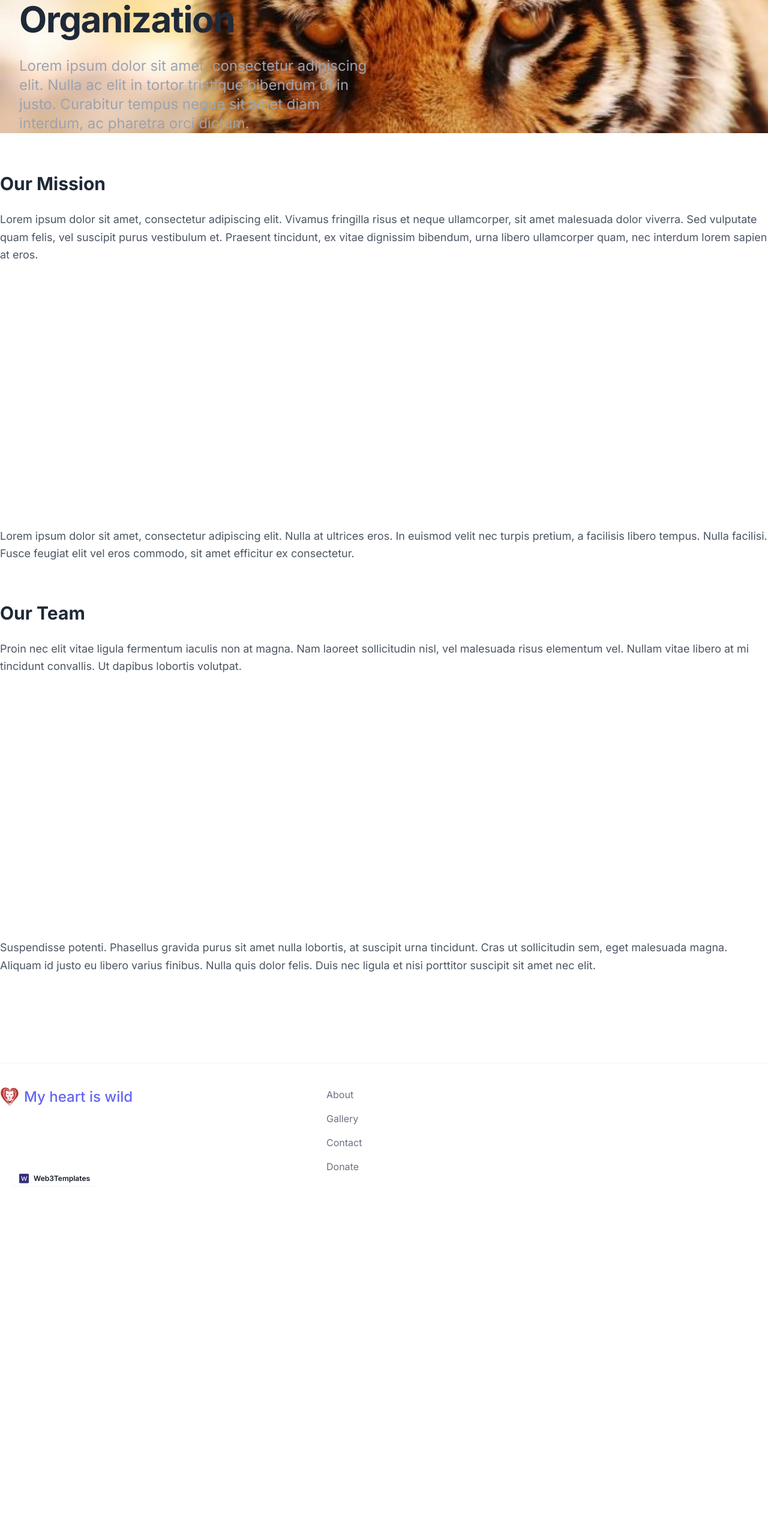
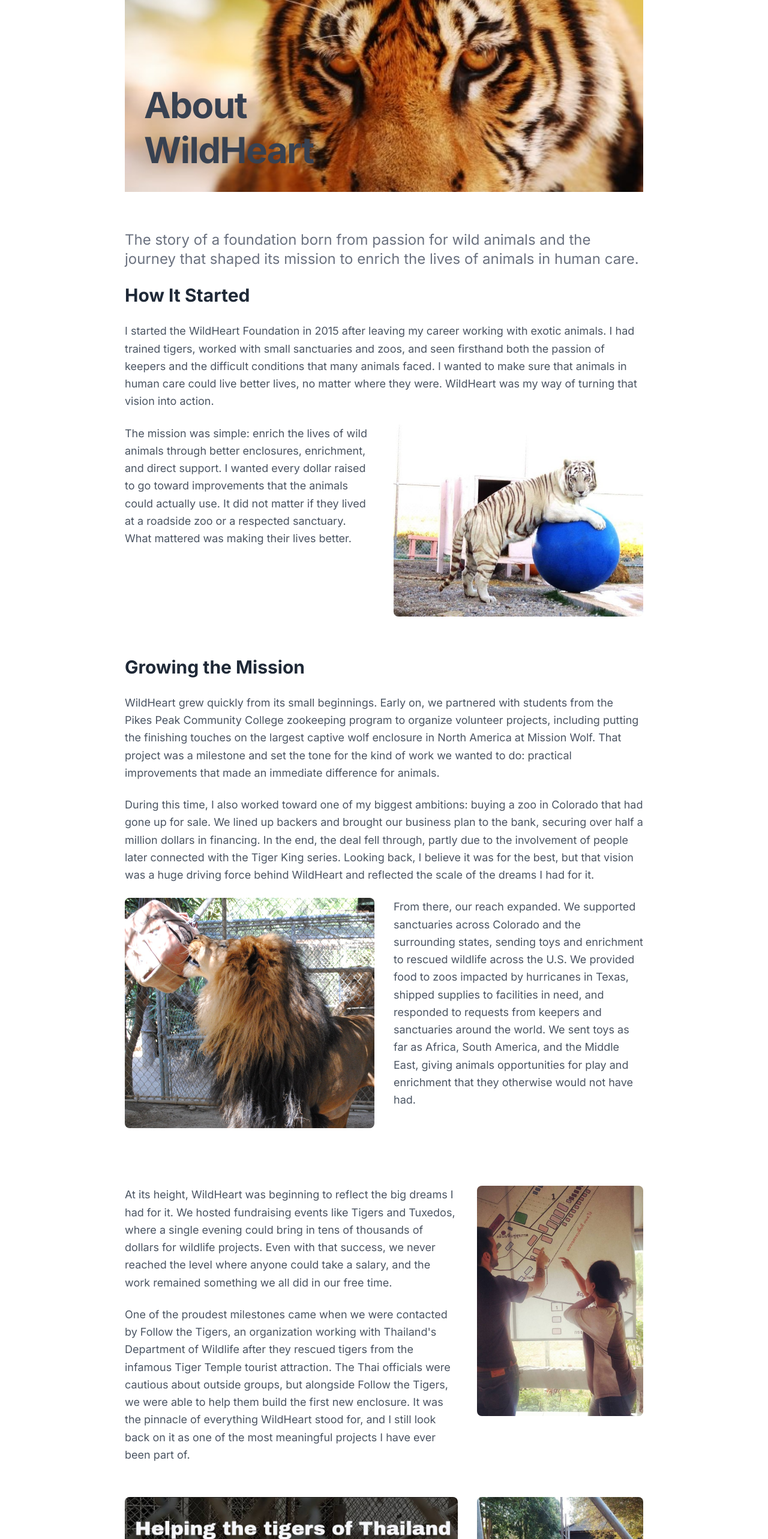
Before and after one commit to apocalypsebuddy/wildheart-landing, a Next.js app: page /about in a window 1280 px wide. Shown: the part 220-2786 px from the top of the page at 60% size. Before the commit the page ends 2217 px from the top, so only its background shows below. Built offline with nearby package versions, Linux system fonts and the light colour scheme.

Commit message:
add images and text to about page

```diff
--- a/src/app/about/page.tsx
+++ b/src/app/about/page.tsx
@@ -1,23 +1,30 @@
 import Image from 'next/image';
 import { Container } from "@/components/Container";
 import tigerHero2 from "../../../public/img/tigerHero2.jpg"
+import missionWolfFence from "../../../public/img/gallery/jess-building-fence.jpg"
+import bolero21 from "../../../public/img/gallery/bolero 021.jpg"
+import thailandVolunteers from "../../../public/img/gallery/thailand-volunteers.jpg"
+import tigerBoomerBall from "../../../public/img/gallery/tiger-boomer-ball-2.jpg"
+import katWolf from "../../../public/img/gallery/kat-wolf.jpg"
+import joshWolf from "../../../public/img/gallery/wolf-josh-2.jpg"
+import tigerCuddle from "../../../public/img/gallery/tiger-cuddle.jpg"
+import thailandEnclosure from "../../../public/img/gallery/thailand-enclosure-build.jpg"
+import followTheTigers from "../../../public/img/gallery/follow-the-tigers-campaign.jpg"
 
 const About = () => {
   return (
-    <Container className="px-20 ">
-      <div className="relative flex flex-wrap items-center mb-16">
-        <div className="z-10 w-full lg:w-1/2 pl-8">
-          <h1 className="text-4xl font-bold leading-snug tracking-tight lg:text-4xl lg:leading-tight xl:text-6xl xl:leading-tight text-gray-800 dark:text-white">
-            About Our Organization
+    <Container className="px-8 md:px-16 lg:px-32 xl:px-52">
+      <div className="relative flex flex-wrap items-end mb-16 h-96 lg:h-[400px] xl:h-[400px]">
+        <div className="z-10 w-full lg:w-1/2 pl-8 pb-8">
+          <h1 className="text-4xl font-bold leading-snug tracking-tight lg:text-4xl lg:leading-tight xl:text-6xl xl:leading-tight text-gray-700 dark:text-white">
+            About WildHeart
           </h1>
-          <p className="mt-6 text-xl leading-normal text-gray-400 lg:text-xl xl:text-2xl dark:text-gray-300">
-            Lorem ipsum dolor sit amet, consectetur adipiscing elit. Nulla ac elit in tortor tristique bibendum ut in justo. Curabitur tempus neque sit amet diam interdum, ac pharetra orci dictum.
-          </p>
+
         </div>
         <div className="absolute inset-0 z-0 flex items-center justify-center">
           <Image
             src={tigerHero2}
-            alt="Hero Image"
+            alt="WildHeart Foundation Hero"
             className="object-cover w-full h-full"
             width={1200}
             height={800}
@@ -27,54 +34,230 @@ const About = () => {
         </div>
       </div>
 
-      {/* Content Section */}
+      <p className="my-6 text-xl leading-normal text-gray-500 lg:text-xl xl:text-2xl dark:text-gray-300">
+            The story of a foundation born from passion for wild animals and the journey that shaped its mission to enrich the lives of animals in human care.
+          </p>
+
+      {/* How It Started */}
       <section className="mb-16">
-        <h2 className="mb-6 text-3xl font-bold leading-snug text-gray-800 dark:text-white">Our Mission</h2>
+        <h2 className="mb-6 text-3xl font-bold leading-snug text-gray-800 dark:text-white">How It Started</h2>
         <p className="mb-6 text-lg leading-relaxed text-gray-600 dark:text-gray-300">
-          Lorem ipsum dolor sit amet, consectetur adipiscing elit. Vivamus fringilla risus et neque ullamcorper, sit amet malesuada dolor viverra. Sed vulputate quam felis, vel suscipit purus vestibulum et. Praesent tincidunt, ex vitae dignissim bibendum, urna libero ullamcorper quam, nec interdum lorem sapien at eros.
+          I started the WildHeart Foundation in 2015 after leaving my career working with exotic animals. I had trained tigers, worked with small sanctuaries and zoos,
+          and seen firsthand both the passion of keepers and the difficult conditions that many animals faced.
+          I wanted to make sure that animals in human care could live better lives, no matter where they were. WildHeart was my way of turning that vision into action.
+        </p>
+        {/* Mission section with image and text side by side */}
+        <div className="flex flex-col lg:flex-row gap-8 mb-8">
+          <div className="lg:w-1/2">
+            <p className="text-lg leading-relaxed text-gray-600 dark:text-gray-300">
+              The mission was simple: enrich the lives of wild animals through better enclosures, enrichment, and direct support.
+              I wanted every dollar raised to go toward improvements that the animals could actually use.
+              It did not matter if they lived at a roadside zoo or a respected sanctuary. What mattered was making their lives better.
+            </p>
+          </div>
+          <div className="lg:w-1/2">
+            <div className="relative w-full h-80">
+              <Image
+                src={tigerBoomerBall}
+                alt="A tiger playing with a large plastic boomer ball"
+                className="object-cover w-full h-full rounded-lg"
+                width={400}
+                height={600}
+                loading="lazy"
+              />
+            </div>
+          </div>
+        </div>
+      </section>
+
+      {/* Growing the Mission */}
+      <section className="mb-16">
+        <h2 className="mb-6 text-3xl font-bold leading-snug text-gray-800 dark:text-white">Growing the Mission</h2>
+        <p className="mb-6 text-lg leading-relaxed text-gray-600 dark:text-gray-300">
+          WildHeart grew quickly from its small beginnings. Early on, we partnered with students from the Pikes Peak Community College zookeeping program
+          to organize volunteer projects, including putting the finishing touches on the largest captive wolf enclosure in North America at Mission Wolf.
+          That project was a milestone and set the tone for the kind of work we wanted to do: practical improvements that made an immediate difference for animals.
         </p>
 
-        {/* Inline Image */}
-        <div className="relative w-full h-96 mb-8">
-          {/* <Image
-            src="/images/mission.jpg"
-            alt="Mission Image"
-            className="object-cover w-full h-full rounded-lg"
-            width={1200}
-            height={800}
-            loading="lazy"
-            placeholder="blur"
-          /> */}
+        <p className="mb-6 text-lg leading-relaxed text-gray-600 dark:text-gray-300">
+          During this time, I also worked toward one of my biggest ambitions: buying a zoo in Colorado that had gone up for sale. We lined up backers and brought our business plan to the bank,
+          securing over half a million dollars in financing. In the end, the deal fell through, partly due to the involvement of people later connected with the Tiger King series.
+          Looking back, I believe it was for the best, but that vision was a huge driving force behind WildHeart and reflected the scale of the dreams I had for it.
+        </p>
+
+         {/* Inline Image - Mission Wolf project */}
+         <div className="flex flex-col lg:flex-row gap-8 mb-8">
+           <div className="lg:w-1/2">
+           <div className="relative h-96 mb-8">
+           <Image
+             src={bolero21}
+             alt="Bolero the lion playing with a donated firehose toy"
+             className="object-cover w-full h-full rounded-lg"
+             width={1200}
+             height={600}
+             loading="lazy"
+           />
+         </div>
+           </div>
+           <div className="lg:w-1/2">
+           <p className="mb-6 text-lg leading-relaxed text-gray-600 dark:text-gray-300">
+           From there, our reach expanded. We supported sanctuaries across Colorado and the surrounding states, sending toys and enrichment to rescued wildlife across the U.S.
+           We provided food to zoos impacted by hurricanes in Texas, shipped supplies to facilities in need, and responded to requests from keepers and sanctuaries around the world.
+           We sent toys as far as Africa, South America, and the Middle East, giving animals opportunities for play and enrichment that they otherwise would not have had.
+         </p>
+           </div>
+         </div>
+
+      </section>
+
+      {/* Peak WildHeart */}
+      <section className="mb-16">
+        {/* <h2 className="mb-6 text-3xl font-bold leading-snug text-gray-800 dark:text-white">Peak WildHeart</h2> */}
+
+        <div className="flex flex-col lg:flex-row gap-8 mb-8">
+          <div className="lg:w-2/3">
+            <p className="mb-6 text-lg leading-relaxed text-gray-600 dark:text-gray-300">
+              At its height, WildHeart was beginning to reflect the big dreams I had for it. We hosted fundraising events like Tigers and Tuxedos,
+              where a single evening could bring in tens of thousands of dollars for wildlife projects. Even with that success, we never reached the level
+              where anyone could take a salary, and the work remained something we all did in our free time.
+            </p>
+
+            <p className="mb-6 text-lg leading-relaxed text-gray-600 dark:text-gray-300">
+              One of the proudest milestones came when we were contacted by Follow the Tigers, an organization working with Thailand&apos;s Department of Wildlife
+              after they rescued tigers from the infamous Tiger Temple tourist attraction. The Thai officials were cautious about outside groups,
+              but alongside Follow the Tigers, we were able to help them build the first new enclosure. It was the pinnacle of everything
+              WildHeart stood for, and I still look back on it as one of the most meaningful projects I have ever been part of.
+            </p>
+          </div>
+          <div className="lg:w-1/3">
+            <div className="relative h-96">
+              <Image
+                src={thailandVolunteers}
+                alt="Volunteers working with Thailand's Department of Wildlife"
+                className="object-cover w-full h-full rounded-lg"
+                width={1200}
+                height={600}
+                loading="lazy"
+              />
+            </div>
+          </div>
         </div>
 
+        {/* Thailand project images */}
+        <div className="flex flex-col lg:flex-row gap-8 mb-8">
+          <div className="lg:w-2/3 2xl:w-1/2">
+            <div className="relative">
+              <Image
+                src={followTheTigers}
+                alt="Follow the Tigers campaign"
+                className="w-full h-auto rounded-lg"
+                width={1200}
+                height={600}
+                loading="lazy"
+              />
+            </div>
+          </div>
+          <div className="lg:w-1/3 2xl:w-1/2">
+            <div className="relative h-96">
+              <Image
+                src={thailandEnclosure}
+                alt="Thailand tiger enclosure construction"
+                className="object-cover w-full h-full rounded-lg"
+                width={1200}
+                height={600}
+                loading="lazy"
+              />
+            </div>
+          </div>
+        </div>
+      </section>
+
+      {/* Closing a Chapter */}
+      <section className="mb-16">
+        <h2 className="mb-6 text-3xl font-bold leading-snug text-gray-800 dark:text-white">Closing a Chapter</h2>
         <p className="mb-6 text-lg leading-relaxed text-gray-600 dark:text-gray-300">
-          Lorem ipsum dolor sit amet, consectetur adipiscing elit. Nulla at ultrices eros. In euismod velit nec turpis pretium, a facilisis libero tempus. Nulla facilisi. Fusce feugiat elit vel eros commodo, sit amet efficitur ex consectetur.
+          But as the work expanded, so did the demands. I was running WildHeart in my free time, often putting in forty hours a week on top of a full-time job.
+          My partners and volunteers shared the passion, but none of us could sustain that pace forever. At the same time, I realized I was facing serious mental health
+          challenges and stepped away from my day job to focus on recovery.
+        </p>
+        <p className="mb-6 text-lg leading-relaxed text-gray-600 dark:text-gray-300">
+          During that period, I also had the idea for a web app that could connect zookeepers and donors, creating a new way to provide resources for animals in need.
+          To make that vision possible, I began learning how to code. What started as a way to keep WildHeart alive eventually grew into a full career change,
+          which took much of my focus and energy.
+        </p>
+        <p className="mb-6 text-lg leading-relaxed text-gray-600 dark:text-gray-300">
+          The pandemic arrived during that time and dealt a major blow. Volunteers had less time, social and economic anxiety was high, and resources dried up.
+          For a while I kept trying to see if the foundation could sustain itself, but it became harder and harder to keep momentum alive.
+          After about a year of struggling to hold it together, I accepted that WildHeart had run its course and formally dissolved it after six years of work.
         </p>
       </section>
 
-      {/* Another Content Section */}
+      {/* The Spirit Lives On */}
       <section className="mb-16">
-        <h2 className="mb-6 text-3xl font-bold leading-snug text-gray-800 dark:text-white">Our Team</h2>
+        <h2 className="mb-6 text-3xl font-bold leading-snug text-gray-800 dark:text-white">The Spirit Lives On</h2>
         <p className="mb-6 text-lg leading-relaxed text-gray-600 dark:text-gray-300">
-          Proin nec elit vitae ligula fermentum iaculis non at magna. Nam laoreet sollicitudin nisl, vel malesuada risus elementum vel. Nullam vitae libero at mi tincidunt convallis. Ut dapibus lobortis volutpat.
+          Even though the nonprofit dissolved, WildHeart has never really left me. It grew out of my years working hands-on with animals, and it shaped how I see the world.
+          To this day, my motivation and drive in my daily life is still influenced by the vision I cultivated. I carry that passion with me.
         </p>
 
-        {/* Inline Image */}
-        <div className="relative w-full h-96 mb-8">
-          {/* <Image
-            src="/images/team.jpg"
-            alt="Team Image"
+        <p className="mb-6 text-lg leading-relaxed text-gray-600 dark:text-gray-300">
+          The spirit of WildHeart is still alive in all of us who were part of it. It reminds me of what matters most,
+          and it remains the seed of what I hope to build in the future. My heart remains wild.
+        </p>
+
+        {/* Image Grid - 3x3 layout */}
+        <div className="grid grid-cols-3 gap-4 mb-8">
+          <div className="col-span-1 row-span-1">
+            <div className="relative h-64">
+              <Image
+                src={katWolf}
+                alt="Kat getting a kiss from a wolf"
+                className="object-cover w-full h-full rounded-lg"
+                width={400}
+                height={600}
+                loading="lazy"
+              />
+            </div>
+          </div>
+          <div className="col-span-2 row-span-2">
+            <div className="relative h-[calc(256px+256px+1rem)]">
+              <Image
+                src={tigerCuddle}
+                alt="Mathias cuddling with a tiger"
+                className="object-cover w-full h-full rounded-lg"
+                width={400}
+                height={600}
+                loading="lazy"
+              />
+            </div>
+          </div>
+          <div className="col-span-1 row-span-1">
+            <div className="relative h-64">
+              <Image
+                src={joshWolf}
+                alt="Josh with spending quality time with a wolf"
+                className="object-cover w-full h-full rounded-lg"
+                width={400}
+                height={600}
+                loading="lazy"
+              />
+            </div>
+          </div>
+        </div>
+
+        {/* Inline Image - Final reflection image */}
+        {/* <div className="relative w-full h-96 mb-8">
+          <Image
+            src="/img/volunteers.jpg"
+            alt="WildHeart volunteers and the spirit of the foundation"
             className="object-cover w-full h-full rounded-lg"
             width={1200}
-            height={800}
+            height={600}
             loading="lazy"
-            placeholder="blur"
-          /> */}
-        </div>
+          />
+        </div> */}
 
-        <p className="mb-6 text-lg leading-relaxed text-gray-600 dark:text-gray-300">
-          Suspendisse potenti. Phasellus gravida purus sit amet nulla lobortis, at suscipit urna tincidunt. Cras ut sollicitudin sem, eget malesuada magna. Aliquam id justo eu libero varius finibus. Nulla quis dolor felis. Duis nec ligula et nisi porttitor suscipit sit amet nec elit.
-        </p>
+
       </section>
     </Container>
   );
```
